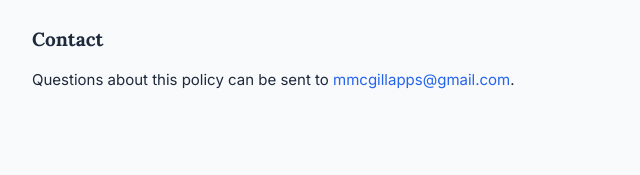
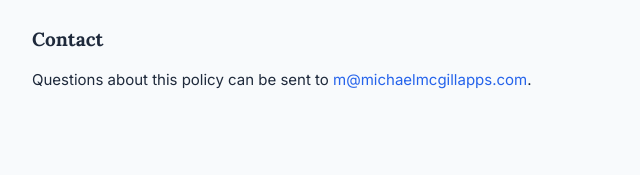
Before and after one commit to DRMCGILL2126/laymanbible-web, a plain HTML site: page privacy.html in a window 1280 px wide. Shown: the part 1322-1497 px from the top of the page, 266-906 px from the left. Drawn offline with Linux system fonts and the light colour scheme.

Commit message:
Use m@michaelmcgillapps.com as the contact email
Co-Authored-By: Claude Opus 5.5 <noreply@anthropic.com>

```diff
--- a/privacy.html
+++ b/privacy.html
@@ -61,7 +61,7 @@
     <p>We may update this Privacy Policy from time to time. Changes will be posted on this page with an updated "Last updated" date.</p>
 
     <h2>Contact</h2>
-    <p>Questions about this policy can be sent to <a href="mailto:mmcgillapps@gmail.com">mmcgillapps@gmail.com</a>.</p>
+    <p>Questions about this policy can be sent to <a href="mailto:m@michaelmcgillapps.com">m@michaelmcgillapps.com</a>.</p>
   </main>
 
   <footer class="footer">
```
Also changed, not shown: terms.html (+1 -1 lines).
